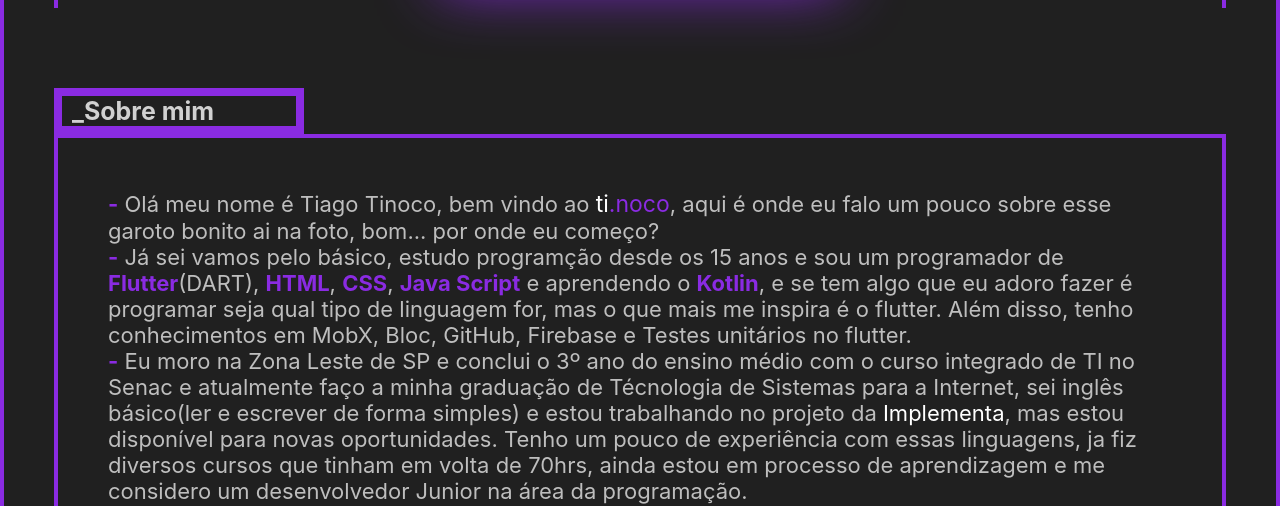
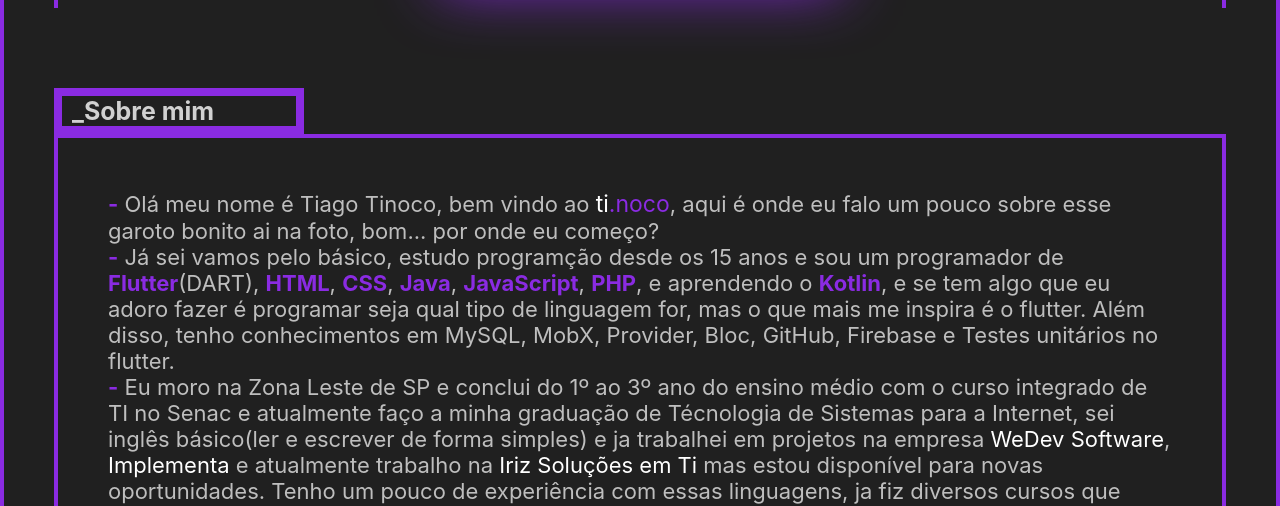
Before and after one commit to TiagoTinoco/profile, a plain HTML site: page index.html in a window 1280 px wide. Shown: the part 441-947 px from the top of the page. Drawn offline with Linux system fonts and the light colour scheme.

Commit message:
new description

```diff
--- a/index.html
+++ b/index.html
@@ -22,10 +22,10 @@
           <br></br>
           <strong>-</strong> Olá meu nome é Tiago Tinoco, bem vindo ao <span class="ti">ti</span><span class="no">.noco</span>, aqui é onde eu falo um pouco sobre esse garoto bonito ai na foto,
             bom... por onde eu começo?<br/>
-            <strong>-</strong> Já sei vamos pelo básico, estudo programção desde os 15 anos e sou um programador de <strong>Flutter</strong>(DART), <strong>HTML</strong>, <strong>CSS</strong>, <strong>Java Script</strong> e aprendendo o <strong>Kotlin</strong>, e
-            se tem algo que eu adoro fazer é programar seja qual tipo de linguagem for, mas o que mais me inspira é o flutter. Além disso, tenho conhecimentos em MobX, Bloc, GitHub, Firebase e Testes unitários no flutter.<br>
-            <strong>-</strong> Eu moro na Zona Leste de SP e conclui o 3º ano do ensino médio com o curso integrado de TI no Senac e atualmente faço a minha graduação de Técnologia de Sistemas para a Internet, sei inglês básico(ler e escrever de forma simples) e estou trabalhando no projeto
-            da <a href="https://hulki.com.br">Implementa</a>, mas estou disponível para novas oportunidades.
+            <strong>-</strong> Já sei vamos pelo básico, estudo programção desde os 15 anos e sou um programador de <strong>Flutter</strong>(DART), <strong>HTML</strong>, <strong>CSS</strong>, <strong>Java</strong>, <strong>JavaScript</strong>, <strong>PHP</strong>, e aprendendo o <strong>Kotlin</strong>, e
+            se tem algo que eu adoro fazer é programar seja qual tipo de linguagem for, mas o que mais me inspira é o flutter. Além disso, tenho conhecimentos em MySQL, MobX, Provider, Bloc, GitHub, Firebase e Testes unitários no flutter.<br>
+            <strong>-</strong> Eu moro na Zona Leste de SP e conclui do 1º ao 3º ano do ensino médio com o curso integrado de TI no Senac e atualmente faço a minha graduação de Técnologia de Sistemas para a Internet, sei inglês básico(ler e escrever de forma simples) e ja trabalhei em projetos na empresa <a href="https://www.linkedin.com/company/wedev-company/">WeDev Software</a>,
+            <a href="https://hulki.com.br">Implementa</a> e atualmente trabalho na <a href="https://www.linkedin.com/company/iriz-solucoes-em-ti/">Iriz Soluções em Ti</a> mas estou disponível para novas oportunidades.
             Tenho um pouco de experiência com essas linguagens, ja fiz diversos cursos que tinham em volta de 70hrs, ainda estou em processo de aprendizagem e me considero um desenvolvedor Junior na área da programação.<br>
 
           </p>
```
